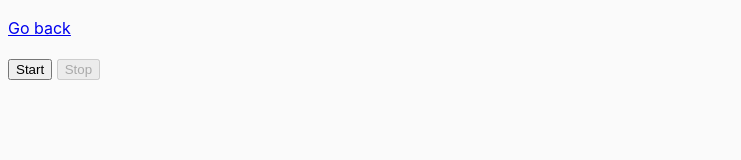
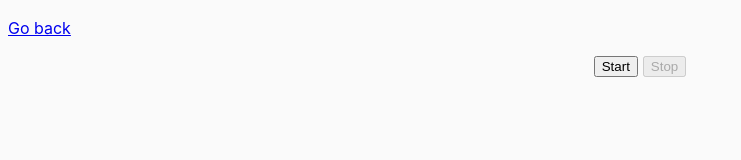
Before and after one commit to TheMainOne/goit-js-hw-09, a website built with Parcel: page src/01-color-switcher.html in a window 1280 px wide. Shown: the whole page, without its empty margins (0-741 px from the left). Built offline with nearby package versions, Linux system fonts and the light colour scheme.

Commit message:
added styles to task 1

```diff
--- a/src/01-color-switcher.html
+++ b/src/01-color-switcher.html
@@ -8,9 +8,10 @@
   </head>
   <body>
     <p><a href="index.html">Go back</a></p>
-
-    <button type="button" data-start>Start</button>
-    <button type="button" data-stop>Stop</button>
+    <div class="container">
+      <button type="button" data-start>Start</button>
+      <button type="button" data-stop>Stop</button>
+    </div>
 
     <script src="js/01-color-switcher.js"></script>
   </body>
--- a/src/css/common.css
+++ b/src/css/common.css
@@ -17,6 +17,15 @@ img {
   max-width: 100%;
 }
 
+.container {
+  display: flex;
+  justify-content: center;
+}
+
+.container > button:not(:last-child) {
+  margin-right: 5px;
+}
+
 .timer {
   display: flex;
 }
```
